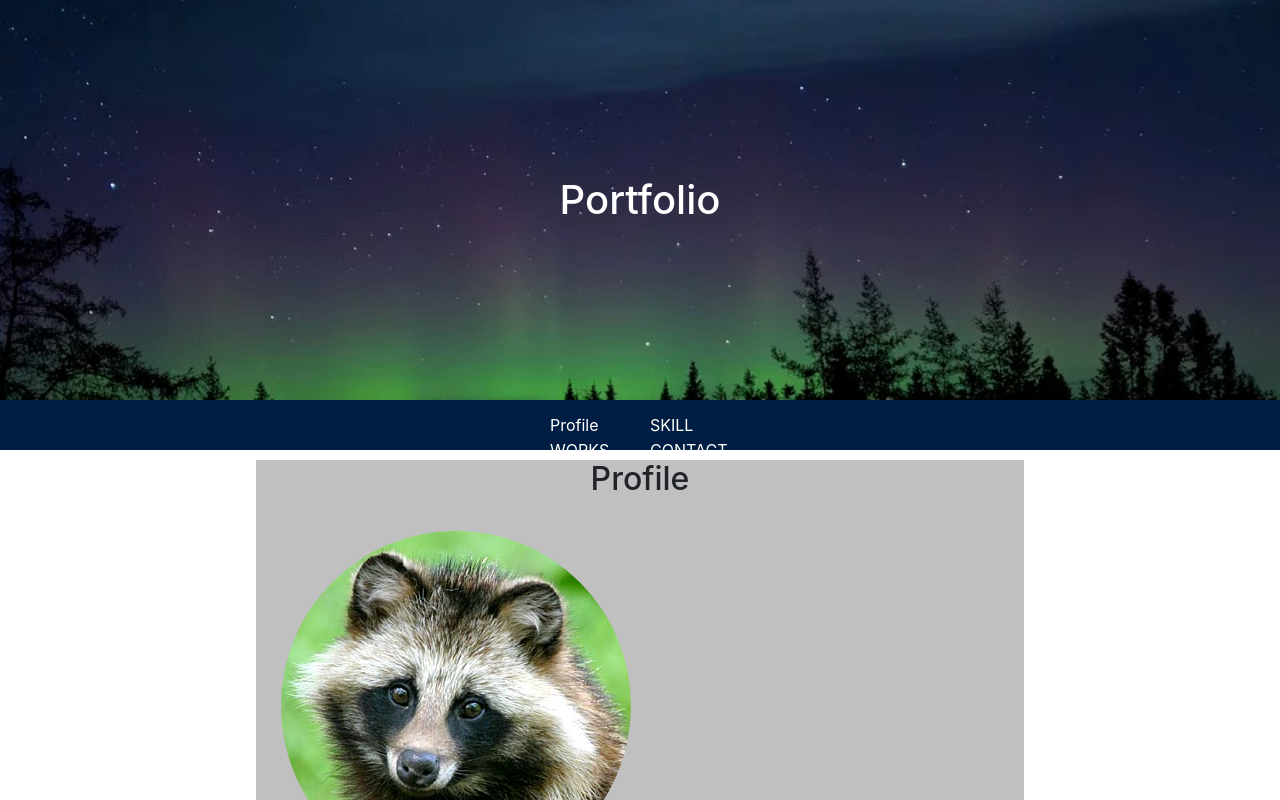
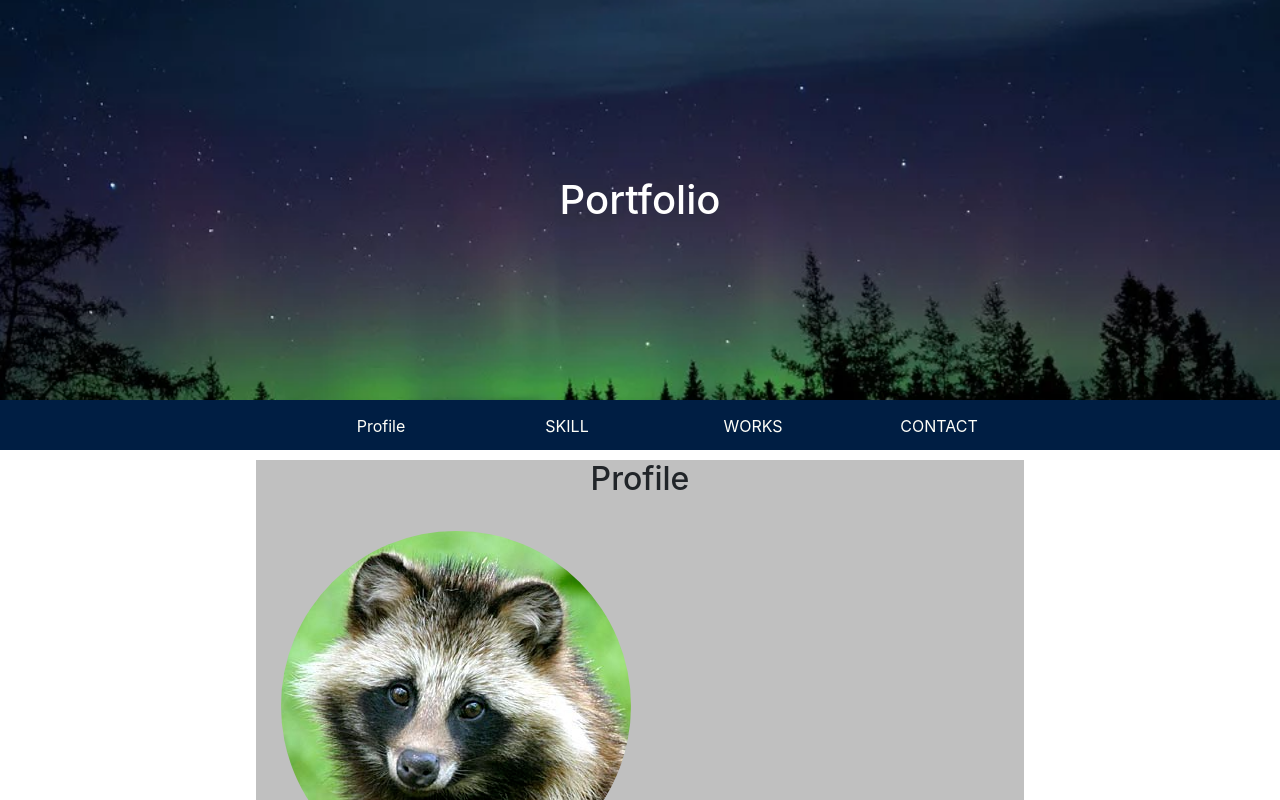
Before and after one commit to jimachi/portfolio, a Vue app: page / in a window 1280 px wide. Shown: the top 800 px of the page. Built offline with nearby package versions, Linux system fonts and the light colour scheme.

Commit message:
refactor header

```diff
--- a/src/components/myheader.vue
+++ b/src/components/myheader.vue
@@ -4,11 +4,11 @@
       <h1>Portfolio</h1>
     </header>
     <nav>
-      <ul class="float">
-        <li><a href="#">Profile</a></li>
-        <li><a href="#">SKILL</a></li>
-        <li><a href="#">WORKS</a></li>
-        <li><a href="#">CONTACT</a></li>
+      <ul>
+        <li><a class="nav-menu-link" href="#">Profile</a></li>
+        <li><a class="nav-menu-link" href="#">SKILL</a></li>
+        <li><a class="nav-menu-link" href="#">WORKS</a></li>
+        <li><a class="nav-menu-link" href="#">CONTACT</a></li>
       </ul>
     </nav>
   </div>
@@ -28,35 +28,19 @@
   nav {
     text-align: center;
     background: #001e43;
-  }
-  nav ul {
-    margin: 0;
-    padding: 0;
     height: 50px;
   }
   nav ul li {
-    position: relative;
+    width: 15%;
     list-style: none;
     display: inline-block;
-    margin: 0 10px 0 0;
-    height: 50%;
-    width: 10%;
-    min-width: 90px;
   }
-  .float {
-    width: 270px;
-    margin: auto;
-    overflow: hidden;
-  }
-  .float li {
-    float: left;
-  }
-  nav ul li a {
-    position: absolute;
-    top: 50%;
-    left: 50%;
-    margin: auto;
+  .nav-menu-link {
+    display: block;
+    margin-top: 14px;
     text-decoration: none;
+    height: 50px;
+    width: 100%;
     color: #fffff9;
   }
 
```
